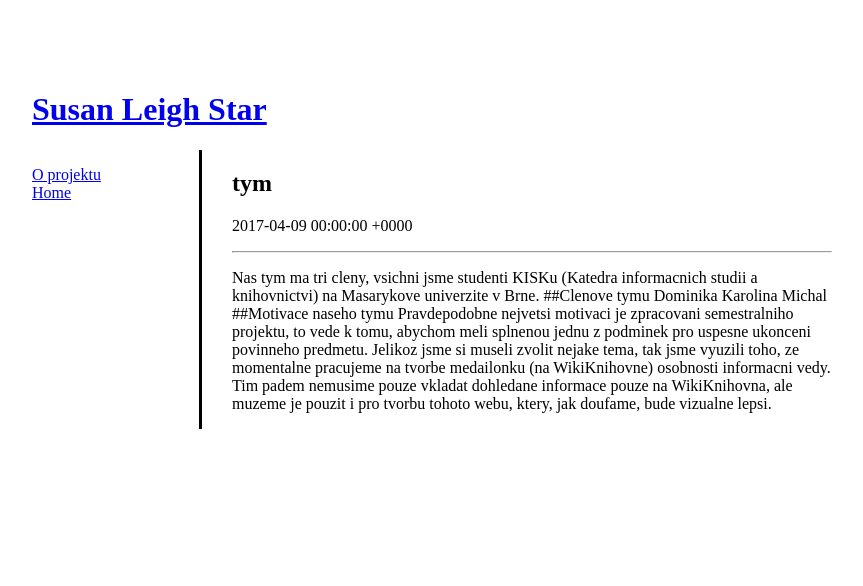
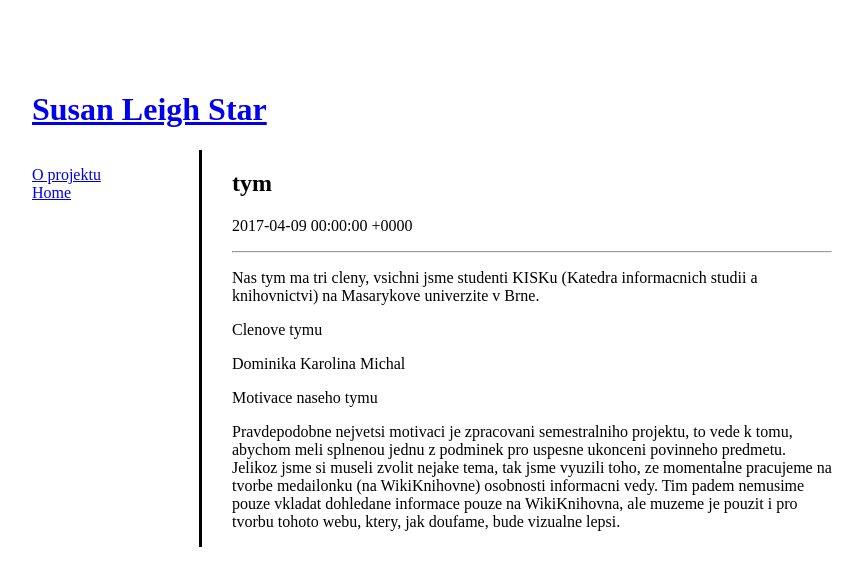
Before and after one commit to KT166/Learn-jekyll, a Jekyll site: the page built from _posts/2017-04-09-tym.md, in a window 1280 px wide. Shown: the top 586 px of the page, without its empty margins (208-1071 px from the left). Built offline with Jekyll 4.4.1, drawn with Linux system fonts in a browser that asks for light colours.

Commit message:
dalsi zmeny postu

```diff
--- a/_posts/2017-04-09-tym.md
+++ b/_posts/2017-04-09-tym.md
@@ -4,9 +4,15 @@ layout: post
 ---
 
 Nas tym ma tri cleny, vsichni jsme studenti KISKu (Katedra informacnich studii a knihovnictvi) na Masarykove univerzite v Brne.
-##Clenove tymu
+
+
+Clenove tymu
+
 Dominika
 Karolina
 Michal
-##Motivace naseho tymu
+
+
+Motivace naseho tymu
+
 Pravdepodobne nejvetsi motivaci je zpracovani semestralniho projektu, to vede k tomu, abychom meli splnenou jednu z podminek pro uspesne ukonceni povinneho predmetu. Jelikoz jsme si museli zvolit nejake tema, tak jsme vyuzili toho, ze momentalne pracujeme na tvorbe medailonku (na WikiKnihovne) osobnosti informacni vedy. Tim padem nemusime pouze vkladat dohledane informace pouze na WikiKnihovna, ale muzeme je pouzit i pro tvorbu tohoto webu, ktery, jak doufame, bude vizualne lepsi.
```
